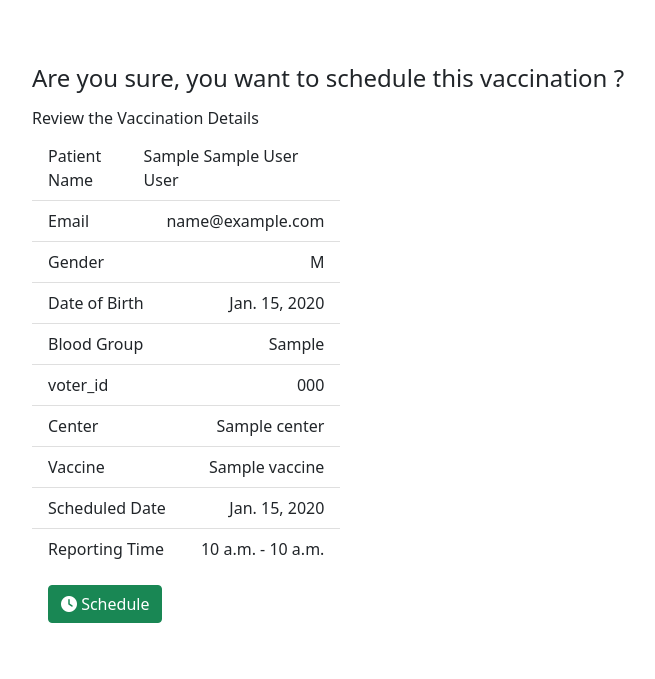
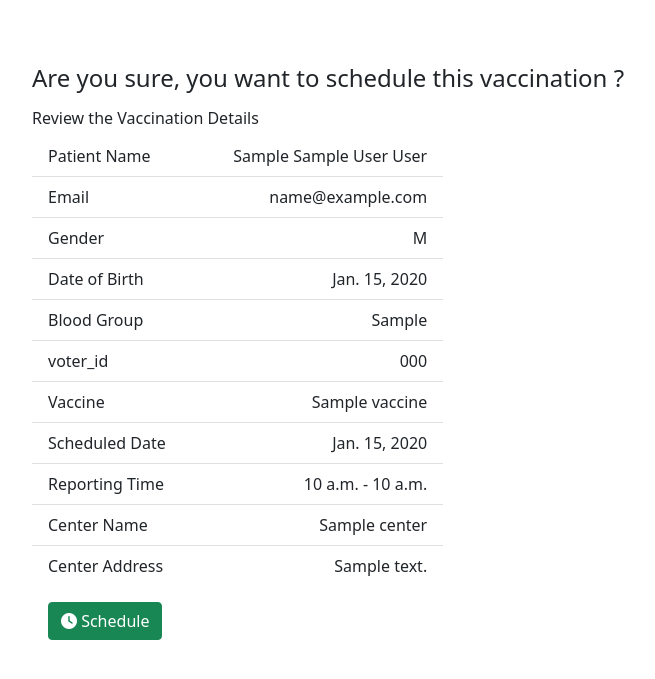
Before and after one commit to Prabin-Kumar-Baniya-NP/Vaccination-Management-System, a Django app: page /vaccination/confirm-vaccination/1/1/ in a window 1280 px wide. Shown: the part 56-735 px from the top of the page, without its empty margins (94-749 px from the left). Run offline with Django 4.2, Linux system fonts and the light colour scheme; a user stored in the database is signed in; tables that the repository leaves empty hold one stand-in row (values such as "Sample post"); some libraries are stand-ins or nearby versions.

Commit message:
Template Improved

```diff
--- a/mysite/vaccination/templates/vaccination/campaign/campaign-detail.html
+++ b/mysite/vaccination/templates/vaccination/campaign/campaign-detail.html
@@ -28,11 +28,13 @@
                 Date:&nbsp&nbsp&nbsp&nbsp&nbsp&nbsp&nbsp&nbsp&nbsp&nbsp&nbsp&nbsp&nbsp&nbsp&nbsp&nbsp&nbsp&nbsp</span>
               {{ object.end_date }}
             </li>
+            {% if perms.vaccination.view_vaccination %}
             <li class="list-group-item">
               <span class="fw-bold me-5">Registration:&nbsp&nbsp&nbsp&nbsp&nbsp&nbsp&nbsp&nbsp&nbsp&nbsp</span>
               {{registration}}<a href="{% url 'vaccination:vaccination-list' object.id %}"
                 class="ms-2 btn btn-sm btn-dark text-white"><i class="fa-solid fa-eye"></i> View All</a>
             </li>
+            {% endif %}
             <li class="list-group-item">
               <span class="fw-bold me-5">Agents Assigned:&nbsp</span>{% for agent in object.agents.all %} {{agent}},
               {% endfor %}
--- a/mysite/vaccination/templates/vaccination/choose-campaign.html
+++ b/mysite/vaccination/templates/vaccination/choose-campaign.html
@@ -10,7 +10,6 @@
   <table class="table table-hover">
     <thead>
       <tr>
-        <th scope="col">Vaccine</th>
         <th scope="col">Center</th>
         <th scope="col">Start Date</th>
         <th scope="col">End Date</th>
@@ -20,7 +19,6 @@
     <tbody>
       {% for campaign in campaign_list %}
       <tr>
-        <td>{{ campaign.vaccine.name|upper}}</td>
         <td>{{ campaign.center.name }}</td>
         <td>{{ campaign.start_date }}</td>
         <td>{{ campaign.end_date }}</td>
--- a/mysite/vaccination/templates/vaccination/confirm-vaccination.html
+++ b/mysite/vaccination/templates/vaccination/confirm-vaccination.html
@@ -7,7 +7,7 @@
   <h4 class="mb-3">Are you sure, you want to schedule this vaccination ?</h4>
   <div class="patient-details">
     <h6>Review the Vaccination Details</h6>
-    <ul class="list-group list-group-flush" style="width: 30%">
+    <ul class="list-group list-group-flush" style="width: 40%">
       <li class="list-group-item d-flex justify-content-between">
         <span class="title">Patient Name</span>
         <span class="value">{{ patient.get_full_name }}</span>
@@ -33,10 +33,6 @@
         <span class="value">{{ patient.identity_document_number }}</span>
       </li>
       <li class="list-group-item d-flex justify-content-between">
-        <span class="title">Center</span>
-        <span class="value">{{ campaign.center.name }}</span>
-      </li>
-      <li class="list-group-item d-flex justify-content-between">
         <span class="title">Vaccine</span>
         <span class="value">{{ campaign.vaccine.name }}</span>
       </li>
@@ -48,6 +44,14 @@
         <span class="title">Reporting Time</span>
         <span class="value">{{ slot.start_time }} - {{ slot.end_time}}</span>
       </li>
+      <li class="list-group-item d-flex justify-content-between">
+        <span class="title">Center Name</span>
+        <span class="value">{{ campaign.center.name }}</span>
+      </li>
+      <li class="list-group-item d-flex justify-content-between">
+        <span class="title">Center Address</span>
+        <span class="value">{{ campaign.center.address }}</span>
+      </li>
     </ul>
   </div>
   <form method="POST" action="">
--- a/mysite/vaccination/templates/vaccination/vaccination-list-patient.html
+++ b/mysite/vaccination/templates/vaccination/vaccination-list-patient.html
@@ -5,7 +5,7 @@
 {% block content %}
 <div class="mt-3">
   <div class="d-flex align-items-center justify-content-between">
-    <h3 class="text-center"><i class="fa-solid fa-syringe"></i> Vaccination Registration List</h3>
+    <h3 class="text-center"><i class="fa-solid fa-syringe"></i> Your Vaccination History</h3>
   </div>
   <table class="table table-hover">
     <thead>
```
